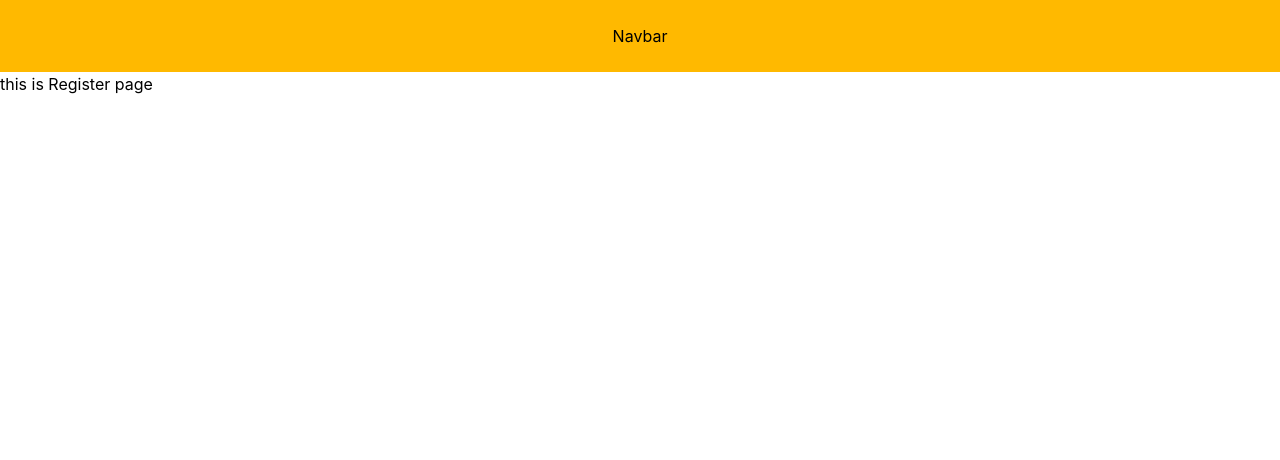
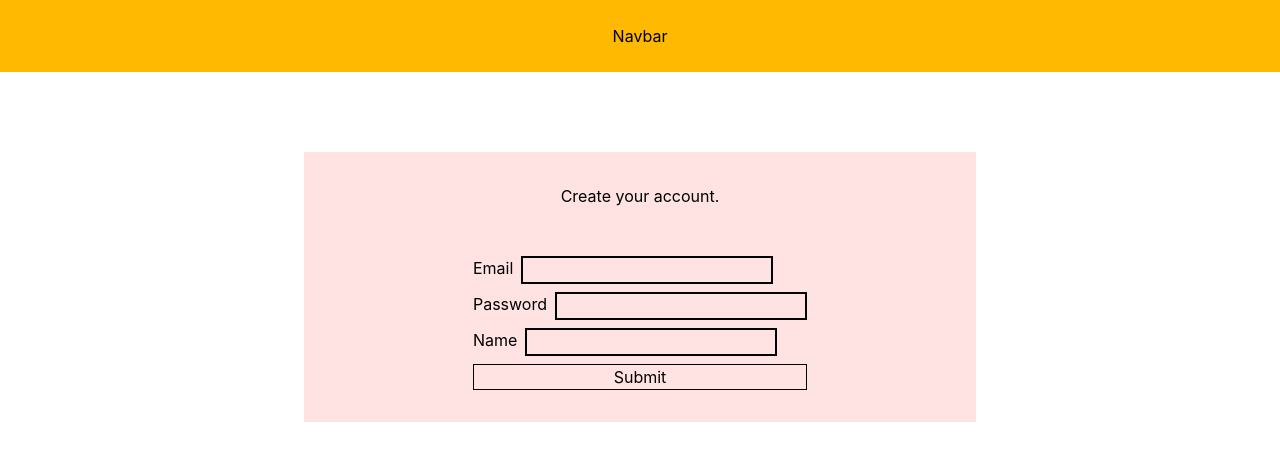
Before and after one commit to miloss98/react-express, a React (Vite) app in the folder frontend/: page /register in a window 1280 px wide. Shown: the top 460 px of the page. Built offline with nearby package versions, Linux system fonts and the light colour scheme.

Commit message:
feat: login and register pages done, homepage reads JWT token before serving content, same for SinglePost pages, wrapped all with AuthContext

```diff
--- a/frontend/src/main.jsx
+++ b/frontend/src/main.jsx
@@ -3,11 +3,14 @@ import { createRoot } from "react-dom/client";
 import "./index.css";
 import { BrowserRouter } from "react-router-dom";
 import { App } from "./App.jsx";
+import { AuthContextProvider } from "./context/AuthContext.jsx";
 
 createRoot(document.getElementById("root")).render(
   <StrictMode>
-    <BrowserRouter>
-      <App />
-    </BrowserRouter>
+    <AuthContextProvider>
+      <BrowserRouter>
+        <App />
+      </BrowserRouter>
+    </AuthContextProvider>
   </StrictMode>,
 );
--- a/frontend/src/pages/Home.jsx
+++ b/frontend/src/pages/Home.jsx
@@ -1,6 +1,6 @@
-import { useEffect, useState } from "react";
-import { AddPost } from "../components/AddPost";
-import { EditPost } from "../components/EditPost";
+import { useEffect, useState, useContext } from "react";
+import { AddPost, EditPost } from "../components";
+import { AuthContext } from "../context/AuthContext";
 
 const PAGE_SIZE = 2;
 
@@ -10,6 +10,8 @@ export const Home = () => {
   const [selectedPost, setSelectedPost] = useState(null);
   const [totalPosts, setTotalPosts] = useState();
   const [page, setPage] = useState(1);
+
+  const { token } = useContext(AuthContext);
 
   const handleEdit = (post) => {
     setSelectedPost(post);
@@ -24,6 +26,11 @@ export const Home = () => {
       try {
         const response = await fetch(
           `http://localhost:8080/feed/posts?page=${page}&limit=${PAGE_SIZE}`,
+          {
+            headers: {
+              Authorization: `Bearer ${token}`,
+            },
+          },
         );
         const result = await response.json();
 
@@ -36,7 +43,7 @@ export const Home = () => {
     };
 
     fetchData();
-  }, [page]);
+  }, [page, token]);
 
   const handleDeletePost = async (postId) => {
     try {
@@ -46,8 +53,7 @@ export const Home = () => {
           method: "DELETE",
         },
       );
-      const result = await response.json();
-      console.log("delete ", result);
+
       if (response.ok) {
         setPosts((prevPosts) =>
           prevPosts.filter((post) => post._id !== postId),
--- a/frontend/src/pages/Login.jsx
+++ b/frontend/src/pages/Login.jsx
@@ -1,7 +1,81 @@
+import { useState, useContext } from "react";
+import { AuthContext } from "../context/AuthContext";
+import { useNavigate } from "react-router-dom";
+
 export const Login = () => {
+  const [userData, setUserData] = useState({
+    email: "",
+    password: "",
+  });
+
+  const { login } = useContext(AuthContext);
+  const navigate = useNavigate();
+
+  const handleChange = (e) => {
+    const { name, value } = e.target;
+    setUserData((prevData) => ({ ...prevData, [name]: value }));
+  };
+
+  const handleSubmit = async (e) => {
+    e.preventDefault();
+
+    try {
+      const response = await fetch("http://localhost:8080/auth/login", {
+        method: "POST",
+        headers: {
+          "Content-Type": "application/json",
+        },
+        body: JSON.stringify(userData),
+      });
+      const data = await response.json();
+
+      if (!response.ok) {
+        throw new Error(data.message || "Login failed");
+      }
+
+      login(data.token, data.userId);
+
+      navigate("/");
+    } catch (error) {
+      console.log(error);
+    }
+  };
+
   return (
-    <div>
-      <h1> this is Login page</h1>
+    <div className="flex w-full justify-center items-center pt-20">
+      <div className="flex flex-col bg-red-100 gap-12 py-8 items-center w-2xl justify-center">
+        <h1> Login into your account. </h1>
+
+        <form onSubmit={handleSubmit} className="flex flex-col gap-2">
+          <div className="flex gap-2">
+            <label htmlFor="email">Email</label>
+            <input
+              type="text"
+              id="email"
+              name="email"
+              onChange={handleChange}
+              value={userData.email}
+              className="border-2"
+            />
+          </div>
+
+          <div className="flex gap-2">
+            <label htmlFor="password">Password</label>
+            <input
+              type="password"
+              id="password"
+              name="password"
+              onChange={handleChange}
+              value={userData.password}
+              className="border-2"
+            />
+          </div>
+
+          <button type="submit" className="border border-black cursor-pointer">
+            Submit
+          </button>
+        </form>
+      </div>
     </div>
   );
 };
--- a/frontend/src/pages/Register.jsx
+++ b/frontend/src/pages/Register.jsx
@@ -1,7 +1,91 @@
+import { useState } from "react";
+import { useNavigate } from "react-router-dom";
+
 export const Register = () => {
+  const [userData, setUserData] = useState({
+    email: "",
+    password: "",
+    name: "",
+  });
+  const navigate = useNavigate();
+
+  const handleChange = (e) => {
+    const { name, value } = e.target;
+    setUserData((prevData) => ({ ...prevData, [name]: value }));
+  };
+
+  const handleSubmit = async (e) => {
+    e.preventDefault();
+
+    try {
+      const response = await fetch("http://localhost:8080/auth/register", {
+        method: "PUT",
+        headers: {
+          "Content-Type": "application/json",
+        },
+        body: JSON.stringify(userData),
+      });
+      if (!response.ok) {
+        throw new Error(`HTTP error! status: ${response.status}`);
+      }
+
+      setUserData({
+        email: "",
+        password: "",
+        name: "",
+      });
+      navigate("/login");
+    } catch (error) {
+      console.log(error);
+    }
+  };
+
   return (
-    <div>
-      <h1> this is Register page</h1>
+    <div className="flex w-full justify-center items-center pt-20">
+      <div className="flex flex-col bg-red-100 gap-12 py-8 items-center w-2xl justify-center">
+        <h1> Create your account. </h1>
+
+        <form onSubmit={handleSubmit} className="flex flex-col gap-2">
+          <div className="flex gap-2">
+            <label htmlFor="email">Email</label>
+            <input
+              type="text"
+              id="email"
+              name="email"
+              onChange={handleChange}
+              value={userData.email}
+              className="border-2"
+            />
+          </div>
+
+          <div className="flex gap-2">
+            <label htmlFor="password">Password</label>
+            <input
+              type="password"
+              id="password"
+              name="password"
+              onChange={handleChange}
+              value={userData.password}
+              className="border-2"
+            />
+          </div>
+
+          <div className="flex gap-2">
+            <label htmlFor="name">Name</label>
+            <input
+              type="text"
+              id="name"
+              name="name"
+              onChange={handleChange}
+              value={userData.name}
+              className="border-2"
+            />
+          </div>
+          <button type="submit" className="border border-black cursor-pointer">
+            Submit
+          </button>
+        </form>
+      </div>
     </div>
   );
 };
--- a/frontend/src/pages/SinglePost.jsx
+++ b/frontend/src/pages/SinglePost.jsx
@@ -1,5 +1,6 @@
-import { useState, useEffect } from "react";
+import { useState, useEffect, useContext } from "react";
 import { useNavigate, useParams } from "react-router-dom";
+import { AuthContext } from "../context/AuthContext";
 
 export const SinglePost = () => {
   const [postData, setPostData] = useState();
@@ -7,11 +8,18 @@ export const SinglePost = () => {
   const { postId } = useParams();
   const navigate = useNavigate();
 
+  const { token } = useContext(AuthContext);
+
   useEffect(() => {
     const fetchData = async () => {
       try {
         const response = await fetch(
           "http://localhost:8080/feed/post/" + postId,
+          {
+            headers: {
+              Authorization: `Bearer ${token}`,
+            },
+          },
         );
         const result = await response.json();
         setPostData(result.post);
@@ -21,7 +29,7 @@ export const SinglePost = () => {
       }
     };
     fetchData();
-  }, [postId]);
+  }, [postId, token]);
 
   if (loading) {
     return <p> loading... </p>;
```
